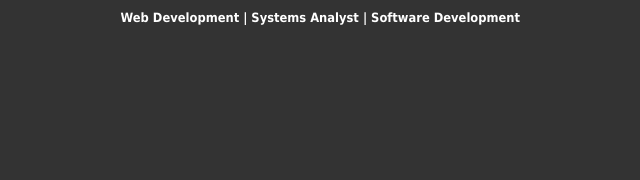
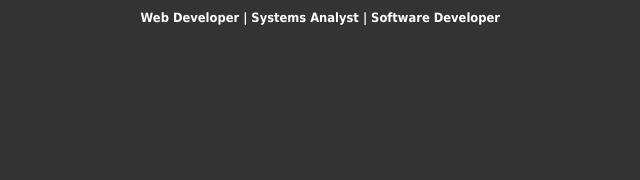
Before and after one commit to DavidFiske/COMP266A, a plain HTML site: page index.html in a window 1280 px wide. Shown: the part 444-624 px from the top of the page, 320-960 px from the left. Drawn offline with Linux system fonts and the light colour scheme.

Commit message:
Update index.html

```diff
--- a/index.html
+++ b/index.html
@@ -50,7 +50,7 @@
 				*************************** -->
 				<div>
 					<h1>David Fiske</h1>
-					<p>Web Development | Systems Analyst | Software Development</p>
+					<p>Web Developer | Systems Analyst | Software Developer</p>
 				</div>
 
 			</div>
```
